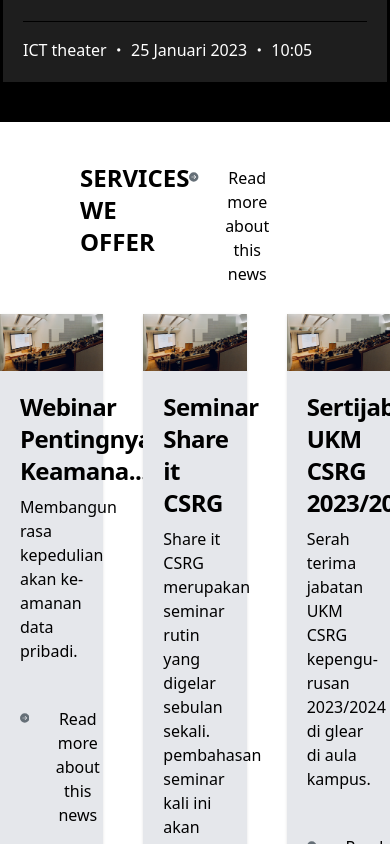
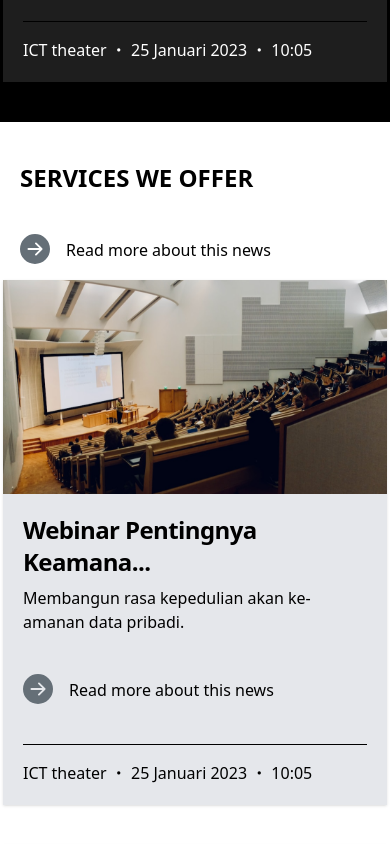
Before and after one commit to dita-daystaruni/dita-website-frontend, a React (Vite) app: page / in a window 390 px wide. Shown: the part 3620-4464 px from the top of the page. Built offline with nearby package versions, Linux system fonts and the light colour scheme.

Commit message:
feat: added services section resposnsiveness

```diff
--- a/src/pages/components/landing/services.jsx
+++ b/src/pages/components/landing/services.jsx
@@ -5,14 +5,14 @@ import GreyCard from "../common/greyCard";
 const Services = () => {
   return (
     <section className="pb-10">
-      <div className="px-20">
-        <div className="flex justify-between pt-10">
+      <div className="px-20 max-sm:px-5">
+        <div className="flex justify-between pt-10 max-sm:flex-col">
           <h3 className="font-bold text-2xl mb-10">SERVICES WE OFFER</h3>
           <GreyRedirectBtn margin_top_bottom="" margin_right={"mr-20"} />
         </div>
       </div>
-      <div className="flex justify-center">
-        <div className="grid grid-cols-3 gap-10 items-center mt-4">
+      <div className="flex justify-center md:px-5 ">
+        <div className="grid grid-cols-3 gap-10 items-center mt-4 max-sm:grid-cols-1">
           <GreyCard
             heading="Webinar Pentingnya Keamana..."
             content="Membangun rasa kepedulian akan ke- amanan data pribadi. "
```
